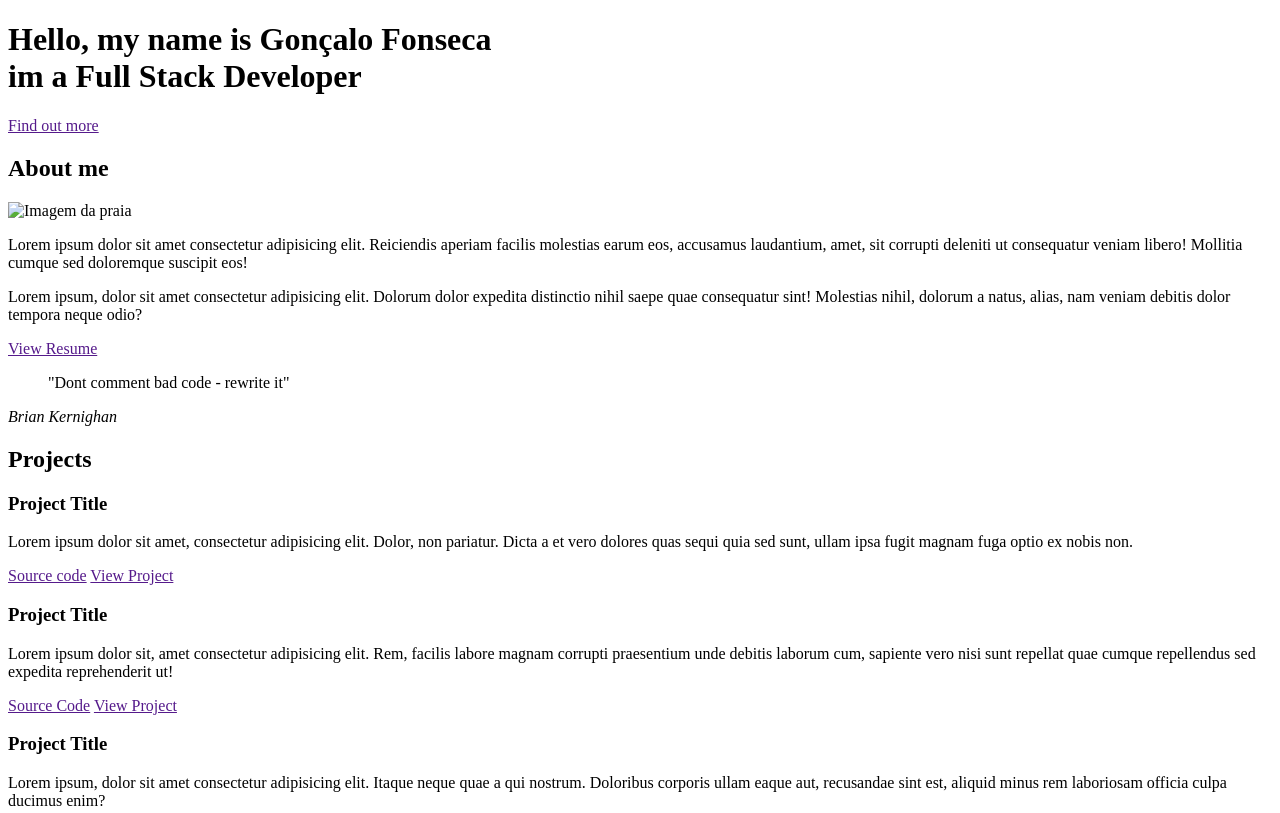
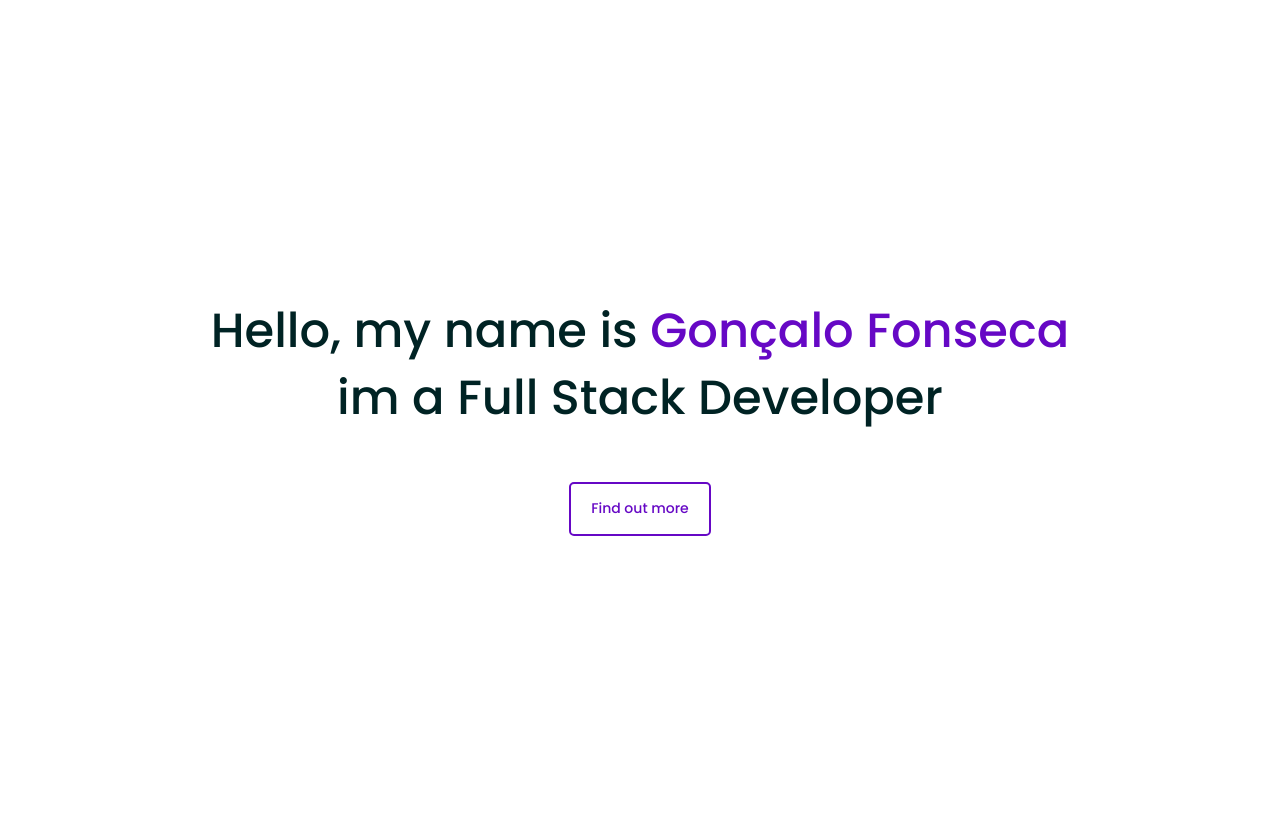
Before and after one commit to GoncaloFonseca0/GoncaloFonseca0.github.io, a plain HTML site: page index.html in a window 1280 px wide. Shown: the top 813 px of the page. Drawn offline with Linux system fonts and the light colour scheme.

Commit message:
adding first styles

```diff
--- a/index.html
+++ b/index.html
@@ -4,30 +4,42 @@
     <meta charset="UTF-8" />
     <meta http-equiv="X-UA-Compatible" content="IE=edge" />
     <meta name="viewport" content="width=device-width, initial-scale=1.0" />
-    <title>Gonçalo</title>
+    <link rel="stylesheet" href="./styles/css/index.css" />
+
+    <!--font import-->
+    <link
+      href="https://fonts.googleapis.com/css2?family=Poppins:wght@400;500;700&display=swap"
+      rel="stylesheet"
+    />
+
+    <title>Gonçalo Portefolio</title>
   </head>
   <body>
-    <header>
-      <h1>
-        Hello, my name is Gonçalo Fonseca <br />
+    <header class="header">
+      <div class="header-title">
+        <h1 class="header-title">
+          Hello, my name is <span>Gonçalo Fonseca</span> <br />
           im a Full Stack Developer
         </h1>
-      <a href="">Find out more</a>
+
+        <a href="#about" class="button button-primary">Find out more</a>
+      </div>
     </header>
     <main>
       <section class="about">
         <h2>About me</h2>
-        <div>
+        <div class="about-content">
           <img
             src="./assets/img/project1.webp"
             alt="Imagem da praia"
-            width="250"
+            class="about-img"
           />
+          <div class="about-description">
             <p>
-            Lorem ipsum dolor sit amet consectetur adipisicing elit. Reiciendis
-            aperiam facilis molestias earum eos, accusamus laudantium, amet, sit
-            corrupti deleniti ut consequatur veniam libero! Mollitia cumque sed
-            doloremque suscipit eos!
+              Lorem ipsum dolor sit amet consectetur adipisicing elit.
+              Reiciendis aperiam facilis molestias earum eos, accusamus
+              laudantium, amet, sit corrupti deleniti ut consequatur veniam
+              libero! Mollitia cumque sed doloremque suscipit eos!
             </p>
             <p>
               Lorem ipsum, dolor sit amet consectetur adipisicing elit. Dolorum
@@ -36,6 +48,7 @@
               tempora neque odio?
             </p>
             <a href="">View Resume</a>
+          </div>
         </div>
         <blockquote>"Dont comment bad code - rewrite it"</blockquote>
         <cite>Brian Kernighan</cite>
@@ -89,6 +102,7 @@
           Facilis, voluptatibus.
         </p>
         <a href="mailto:goncalofoneseca123@gmail.com">Lets Talk</a>
+      </section>
     </main>
     <footer>
       <ul>
@@ -99,7 +113,5 @@
       </ul>
       <p>@ 2022 - Portefolio Design by Gonçalo Fonseca</p>
     </footer>
-      </section>
-
   </body>
 </html>
--- /dev/null
+++ b/styles/css/index.css
@@ -0,0 +1,84 @@
+:root {
+  --color-text-primary: #002324;
+  --color-text-secundary: #fff;
+  --color-primary: #6608c5;
+}
+
+/* styles reset*/
+* {
+  box-sizing: border-box;
+}
+
+body {
+  font-family: "Poppins", sans-serif;
+  margin: 0%;
+}
+
+ul {
+  padding: 0%;
+  margin: 0%;
+  list-style-type: none;
+}
+
+/* end of styles reset*/
+.header {
+  display: flex;
+  justify-content: center;
+  align-items: center;
+  height: 100vh;
+  text-align: center;
+}
+
+.header-title {
+  font-size: 48px;
+  font-weight: 500;
+  line-height: 1.4;
+  color: var(--color-text-primary);
+}
+
+.header-title span {
+  color: var(--color-primary);
+}
+
+.about h2 {
+  text-align: center;
+}
+
+.about {
+  color: var(--color-text-secundary);
+  background-color: var(--color-primary);
+}
+
+.about-content {
+  display: flex;
+  max-width: 960px;
+  margin: 0 auto;
+}
+
+.about-img {
+  width: 100%;
+  max-width: 400px;
+}
+
+.about-description {
+  padding-left: 20px;
+}
+
+.button {
+  font-size: 14px;
+  font-weight: 500;
+  padding: 15px 20px;
+  text-decoration: none;
+  border-radius: 5px;
+  display: inline-block;
+}
+
+.button-primary {
+  color: var(--color-primary);
+  border: 2px solid var(--color-primary);
+}
+
+.button-primary:hover {
+  color: var(--color-text-secundary);
+  background-color: var(--color-primary);
+}
```
Also changed, not shown: assets/icons/icon-github.png (added), assets/icons/icon-linkedin.png (added), assets/icons/icon-twitter.png (added), assets/icons/icon-youtube.png (added), img/9567701487_b73003232b_o.webp (deleted), 2 other files. Lines whose indentation alone changed are shown as unchanged.
